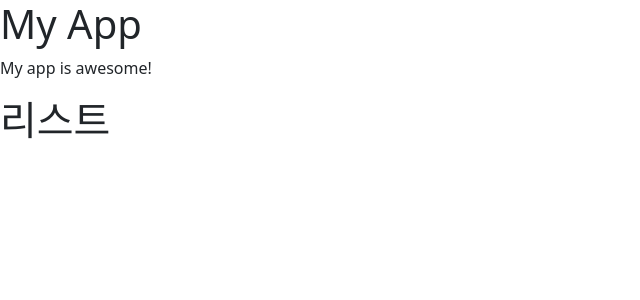
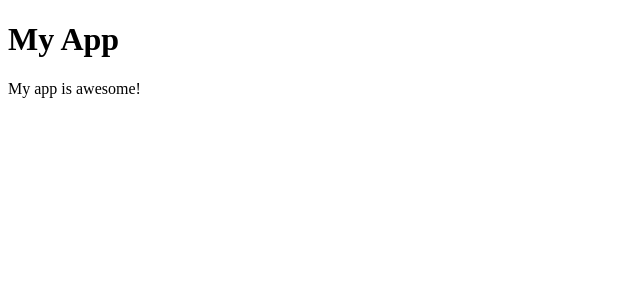
Before and after one commit to AnhTrinh00/project-Allies, a React (Vite) app: page / in a window 1280 px wide. Shown: the top 300 px of the page, without its empty margins (0-640 px from the left). Built offline with nearby package versions, Linux system fonts and the light colour scheme.

Commit message:
initialized static server side at localhost:3000

```diff
--- a/package.json
+++ b/package.json
@@ -7,7 +7,9 @@
     "dev": "vite",
     "build": "tsc -b && vite build",
     "lint": "eslint .",
-    "preview": "vite preview"
+    "preview": "vite preview",
+    "serve": "serve -s dist -l 3000",
+    "build-serve": "npm run build && npm run serve"
   },
   "dependencies": {
     "bootstrap": "^5.3.3",
@@ -23,6 +25,7 @@
     "eslint-plugin-react-hooks": "^5.0.0",
     "eslint-plugin-react-refresh": "^0.4.16",
     "globals": "^15.14.0",
+    "serve": "^14.2.4",
     "typescript": "~5.6.2",
     "typescript-eslint": "^8.18.2",
     "vite": "^6.0.5"
--- a/src/Component/List.tsx
+++ b/src/Component/List.tsx
@@ -1,7 +1,7 @@
 function List() {
     return (
         <div>
-            <h1>리스트</h1>
+            <h1></h1>
         </div>
     )
 }
--- a/src/main.tsx
+++ b/src/main.tsx
@@ -1,6 +1,5 @@
 import { StrictMode } from 'react'
 import { createRoot } from 'react-dom/client'
-import 'bootstrap/dist/css/bootstrap.min.css'
 
 import App from './App.tsx'
 import List from './Component/List.tsx'
```
Also changed, not shown: 1 other file (tests, documents, lock files or other folders).
